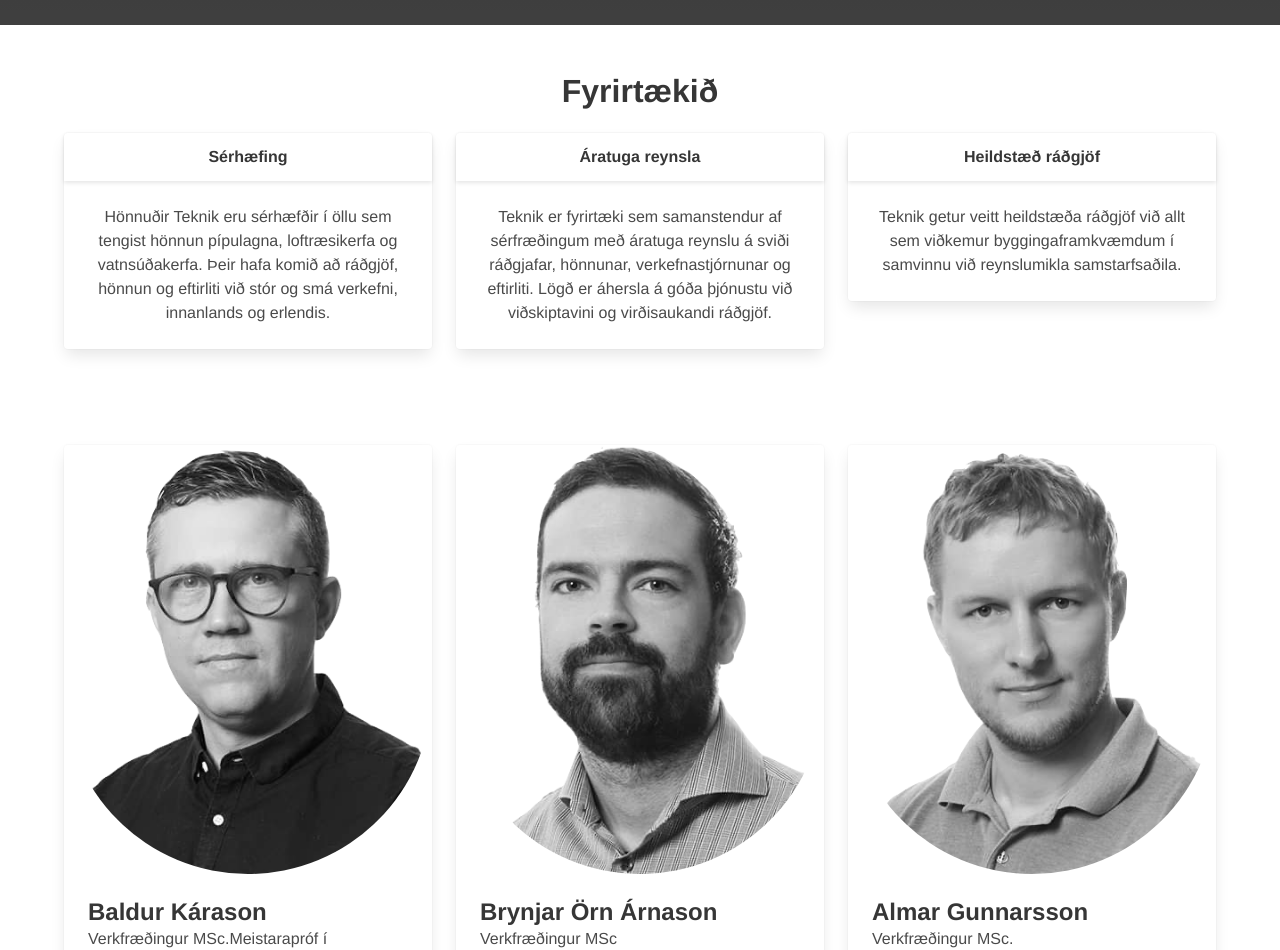
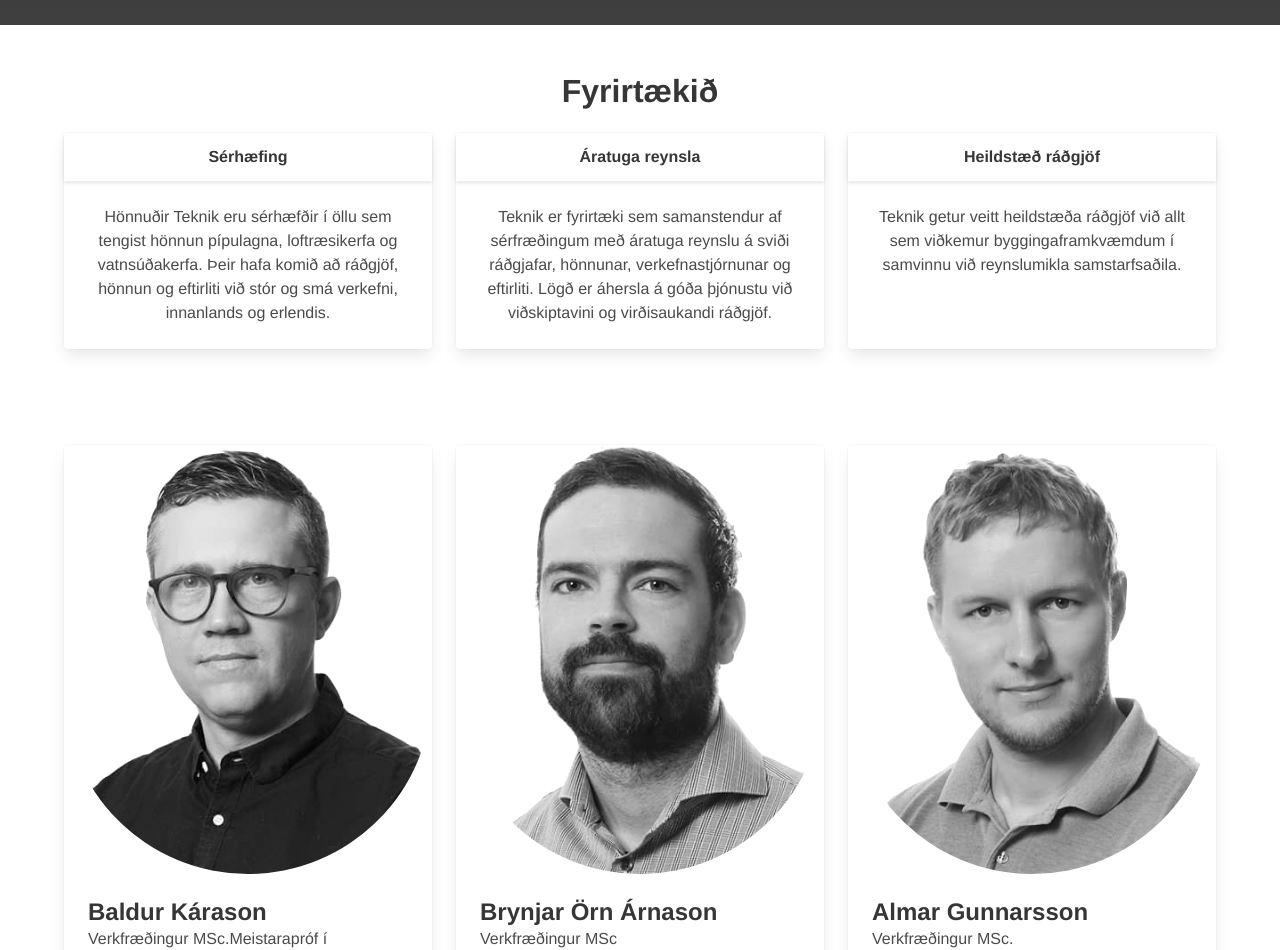
Before and after one commit to arnibarnason/teknik, a React (Create React App) app: page / in a window 1280 px wide. Shown: the part 700-1650 px from the top of the page. Built offline with nearby package versions, Linux system fonts and the light colour scheme; grey boxes are pictures that could not be loaded.

Commit message:
equal size cards

```diff
--- a/src/components/ContentCard/index.js
+++ b/src/components/ContentCard/index.js
@@ -1,6 +1,8 @@
 import React from "react";
+import styles from "./index.module.scss"
+
 export const ContentCard = ({ header, children }) => (
-  <div className="card">
+  <div className={`card ${styles.bmCardEqualHeight}`}>
     <header className="card-header">
       <p className="card-header-title is-centered"> {header} </p>
     </header>
--- /dev/null
+++ b/src/components/ContentCard/index.module.scss
@@ -0,0 +1,9 @@
+.bmCardEqualHeight {
+  display: flex;
+  flex-direction: column;
+  height: 100%;
+}
+
+.bmCardEqualHeight .cardFooter {
+  margin-top: auto;
+}
--- a/src/components/Employees/index.js
+++ b/src/components/Employees/index.js
@@ -43,25 +43,25 @@ const EmployeeCard = ({
   description,
 }) => {
   return (
-    <div class="card">
-      <div class="card-image">
-        <figure class={`image container ${styles.image}`}>
+    <div className={`card ${styles.bmCardEqualHeight}`}>
+      <div className="card-image">
+        <figure className={`image container ${styles.image}`}>
           <img className="is-rounded" src={img} alt={name} />
         </figure>
       </div>
-      <div class="card-content">
-        <div class="media">
-          <div class="media-content">
-            <p class="title is-4">{name}</p>
-            <p class="subtitle is-6">{education}</p>
+      <div className="card-content">
+        <div className="media">
+          <div className="media-content">
+            <p className="title is-4">{name}</p>
+            <p className="subtitle is-6">{education}</p>
           </div>
         </div>
-        <div class="content">{description}</div>
-        <footer class="card-footer">
-          <p class="card-footer-item">
+        <div className="content">{description}</div>
+        <footer className={`${styles.bmCardFooter} card-footer`}>
+          <p className="card-footer-item">
             <span>{email}</span>
           </p>
-          <p class="card-footer-item">
+          <p className="card-footer-item">
             <span>s. {phoneNumber}</span>
           </p>
         </footer>
--- a/src/components/Employees/index.module.scss
+++ b/src/components/Employees/index.module.scss
@@ -1,3 +1,22 @@
 .image {
   max-width: 200px;
 }
+
+.bmCardEqualHeight {
+  display: flex;
+  flex-direction: column;
+  height: 100%;
+}
+.bmCardEqualHeight .bmCardFooter {
+  margin-top: auto;
+}
+
+// .card {
+//   height: 100%;
+//   display:flex;
+//   flex-direction: column;
+// }
+
+// .card-block{
+//   height: 100%;
+// }
```
